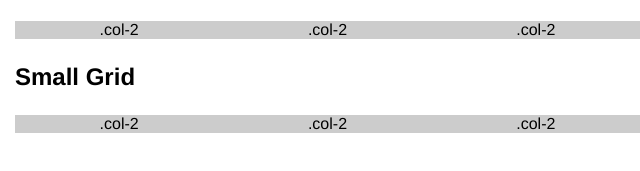
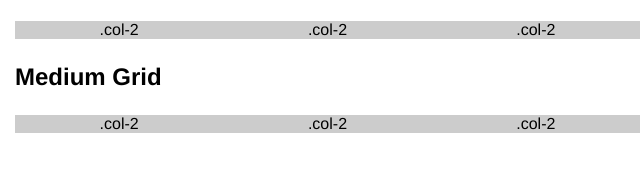
Before and after one commit to chaseWillden/is-ui, a website: page css.html in a window 1280 px wide. Shown: the part 3791-3962 px from the top of the page, 0-640 px from the left. Drawn offline with Linux system fonts and the light colour scheme.

Commit message:
fixed an issue

```diff
--- a/css.html
+++ b/css.html
@@ -558,7 +558,7 @@
 			</div>
 			<div class="row" id='lgGridArea'>
 				<div class="col-10">
-					<h2>Small Grid</h2>
+					<h2>Medium Grid</h2>
 				</div>
 			</div>
 			<div class="row">
```
